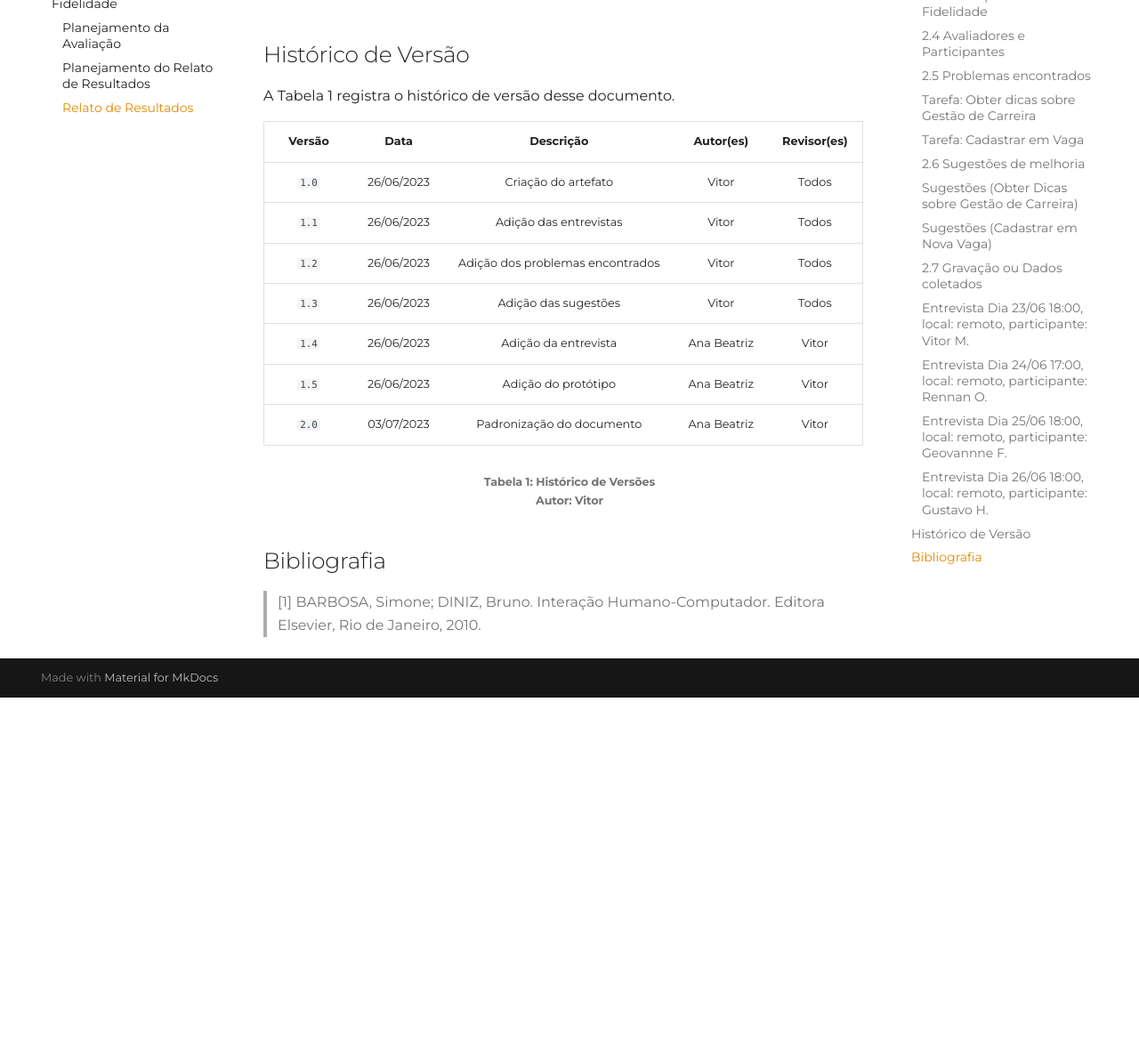
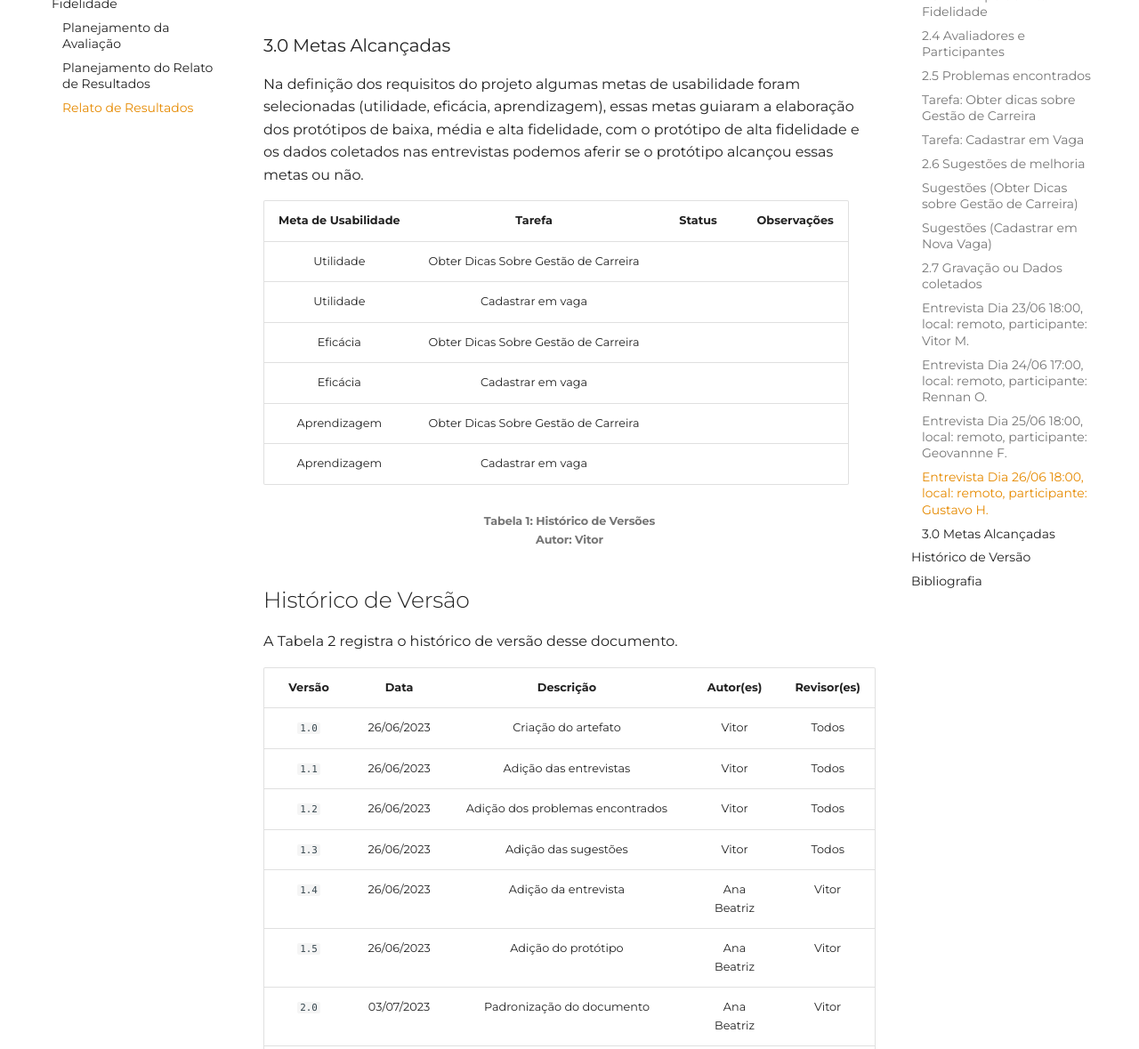
Before and after one commit to Interacao-Humano-Computador/2023.1-Agiel, an MkDocs documentation site: the page built from docs/desenvolvimento/prototipo_alta_fidelidade/relatos_prototipo_alta.md, in a window 1280 px wide and 1400 px high, scrolled down 5181 px, cut to the strip 221-1400 px from the top of the window. Shown: the whole strip at 89% size. Built offline with MkDocs 1.6.1 and Material for MkDocs 9.7.7, drawn with Linux system fonts in a browser that asks for light colours; some web fonts are replaced; comment, search, counter and statistics services are not loaded; before the commit the page ends 6186 px from its top, so only the background shows below that; some of the changed text lies outside the part shown.

Commit message:
docs: adicionado tabela para elencar as metas de usabilidade alcançadas com o protótipo

```diff
--- a/docs/desenvolvimento/prototipo_alta_fidelidade/relatos_prototipo_alta.md
+++ b/docs/desenvolvimento/prototipo_alta_fidelidade/relatos_prototipo_alta.md
@@ -100,8 +100,23 @@ Nesta sessão esperamos que o avaliador após a realização da avaliação apre
 
 <iframe width="560" height="315" src="https://www.youtube.com/embed/VGZdVzgWo0w" title="YouTube video player" frameborder="0" allow="accelerometer; autoplay; clipboard-write; encrypted-media; gyroscope; picture-in-picture; web-share" allowfullscreen></iframe>
 
+### 3.0 Metas Alcançadas
+
+Na definição dos requisitos do projeto algumas metas de usabilidade foram selecionadas (utilidade, eficácia, aprendizagem), essas metas guiaram a elaboração dos protótipos de baixa, média e alta fidelidade, com o protótipo de alta fidelidade e os dados coletados nas entrevistas podemos aferir se o protótipo alcançou essas metas ou não.
+
+| Meta de Usabilidade | Tarefa | Status | Observações |
+|:-------------------:|:------:|:------:|:-----------:|
+| Utilidade | Obter Dicas Sobre Gestão de Carreira | |
+| Utilidade | Cadastrar em vaga | |
+| Eficácia | Obter Dicas Sobre Gestão de Carreira | |
+| Eficácia | Cadastrar em vaga | |
+| Aprendizagem | Obter Dicas Sobre Gestão de Carreira | |
+| Aprendizagem | Cadastrar em vaga | |
+<h6 align = "center"> Tabela 1: Histórico de Versões
+<br> Autor: Vitor </h6>
+
 ## Histórico de Versão
-A Tabela 1 registra o histórico de versão desse documento.
+A Tabela 2 registra o histórico de versão desse documento.
 
 | Versão |    Data    |               Descrição                | Autor(es) | Revisor(es) |
 |:------:|:----------:|:--------------------------------------:|:---------:|:-----------:|
@@ -112,7 +127,9 @@ A Tabela 1 registra o histórico de versão desse documento.
 | `1.4`  | 26/06/2023 | Adição da entrevista | Ana Beatriz | Vitor |
 | `1.5`  | 26/06/2023 | Adição do protótipo | Ana Beatriz | Vitor |
 | `2.0`  | 03/07/2023  | Padronização do documento |  Ana Beatriz | Vitor |
-<h6 align = "center"> Tabela 1: Histórico de Versões
+| `2.1`  | 04/07/2023  | Adição de tabela para elencar as metas alcançadas |  Vitor | Ana Beatriz |
+
+<h6 align = "center"> Tabela 2: Histórico de Versões
 <br> Autor: Vitor </h6>
 
 ## Bibliografia
```
